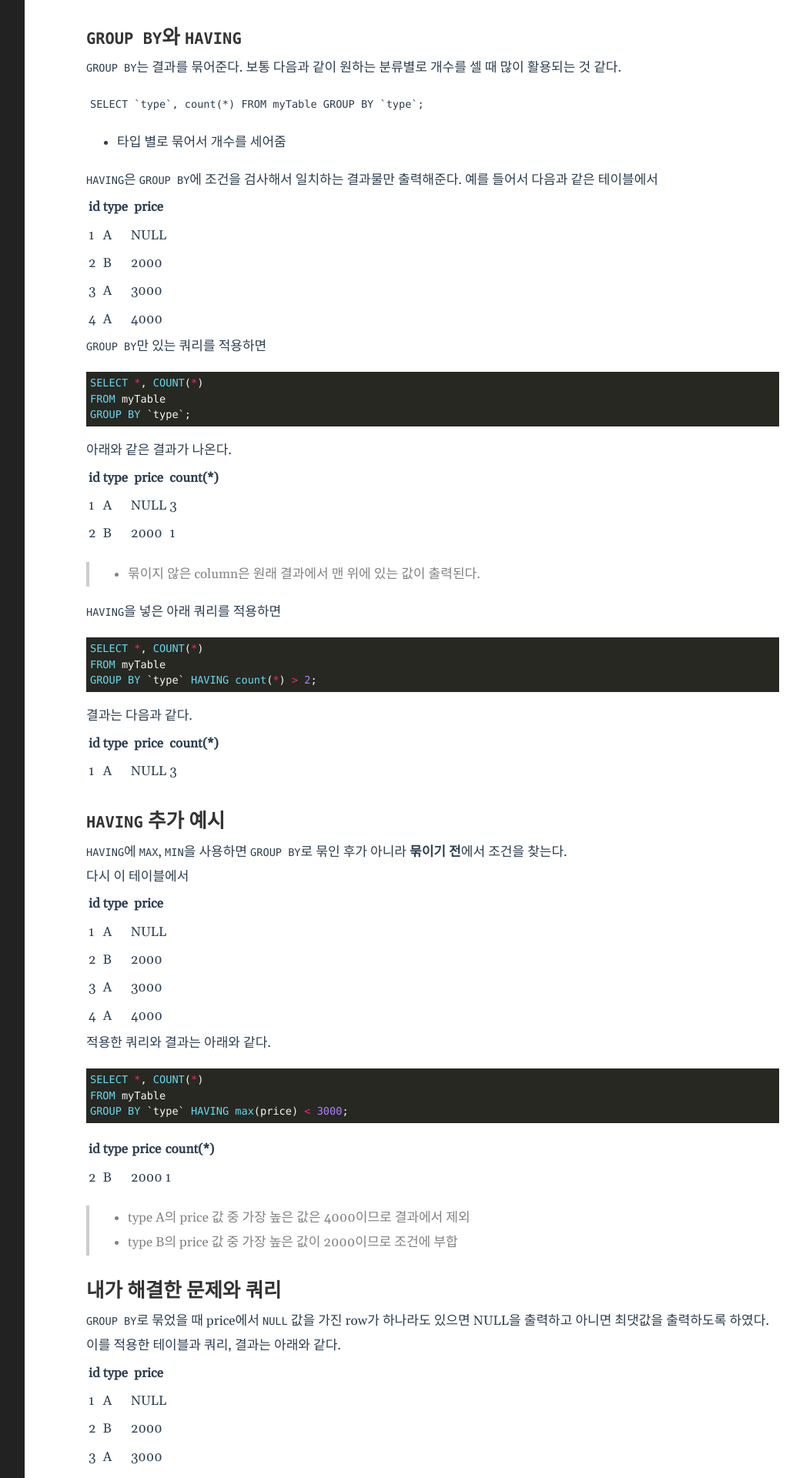
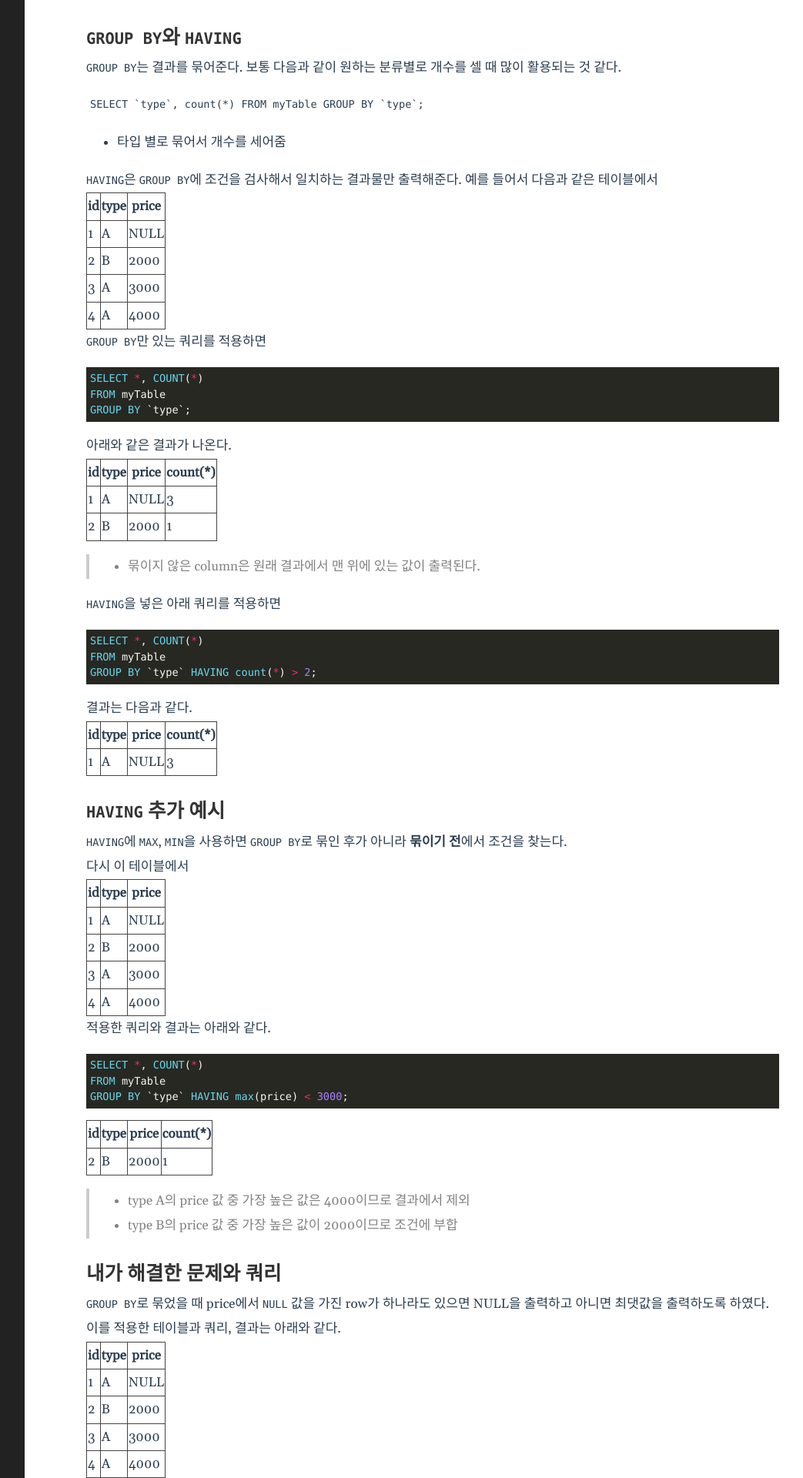
Before and after one commit to weaver9651/weaver9651.github.io, a Jekyll site: the page built from _posts/2021-03-14-mysql-case-having.md, in a window 1280 px wide. Shown: the part 657-2577 px from the top of the page at 77% size, without its empty margins (188-1231 px from the left). Built offline with Jekyll 4.4.1, drawn with Linux system fonts in a browser that asks for light colours; comment, search, counter and statistics services are not loaded.

Commit message:
Add simple table border

```diff
--- a/public/css/style.css
+++ b/public/css/style.css
@@ -337,3 +337,15 @@ footer {
 		display: none;
 	}
 }
+
+/* table */
+table {
+	width: 1%;
+	border: 1px solid #444444;
+	border-collapse: collapse;
+}
+th, td {
+	border: 1px solid #444444;
+	width: 1%;
+	white-space: nowrap;
+}
```
